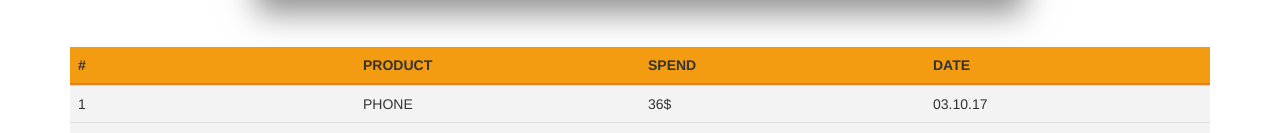
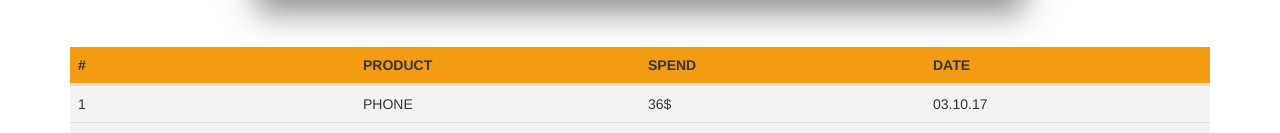
Before and after one commit to NazikKoval/LogosProject, a website: page static/graphic.html in a window 1280 px wide. Shown: the part 661-794 px from the top of the page. Drawn offline with nearby package versions, Linux system fonts and the light colour scheme; files that its build step writes are made by us from their sources.

Commit message:
Update _graphic.sass

```diff
--- a/static/sass/_graphic.sass
+++ b/static/sass/_graphic.sass
@@ -71,4 +71,3 @@ h1
   thead tr th
     float: left
     background-color: #f39c12
-    border-color: #e67e22
```
